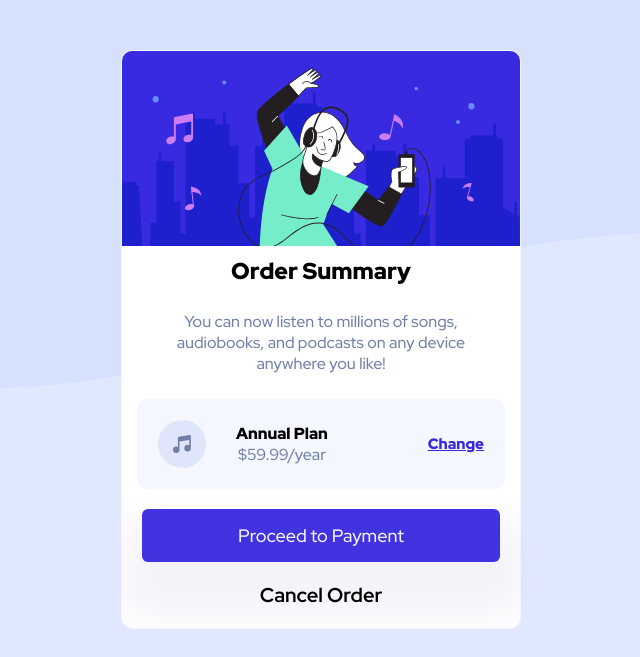
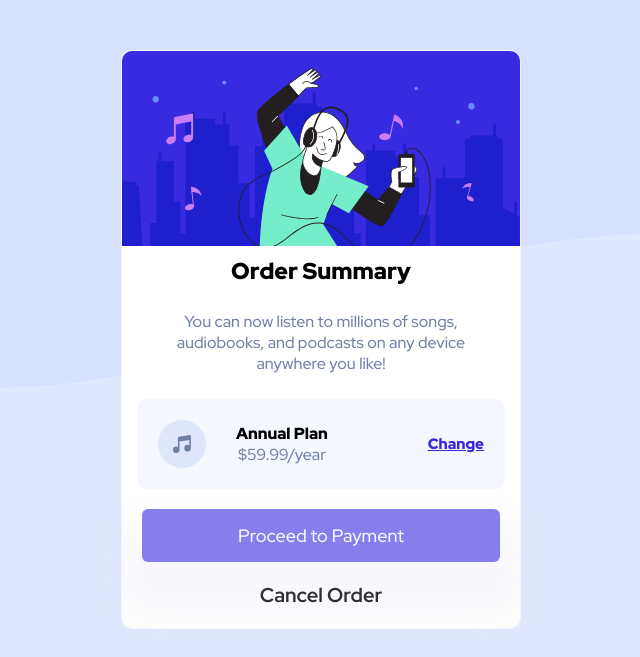
Before and after one commit to Brymmobaggins/order-summary-card, a plain HTML site: page index.html in a window 1280 px wide. In both pictures the pointer is over the button "Proceed to Payment". Shown: the top 657 px of the page, without its empty margins (319-959 px from the left). Drawn offline with Linux system fonts and the light colour scheme.

Commit message:
fix opacity on hover effect for the button element

```diff
--- a/style.css
+++ b/style.css
@@ -88,12 +88,13 @@ body {
   width: 90%;
   border: none;
   box-shadow: 1px 32px 33px 21px rgba(227, 224, 242, 0.4);
-  transition: opacity 0.5s ease-in-out;
+  transition: 0.5s ;
+  opacity: 1;
 }
 button:hover {
-  background-color: hsl(245, 75%, 52%, 95%);
-  color: var(--Very-pale-blue);
+  opacity: 0.6;
   cursor: pointer;
+
 }
 .order-section h2 {
   padding: 20px;
```
